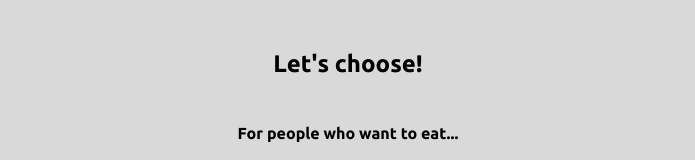
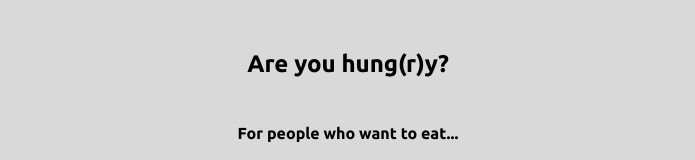
Before and after one commit to ashalexis/hungy-v1, a website: page index.html in a window 1280 px wide. Shown: the top 160 px of the page, without its empty margins (292-987 px from the left). Drawn offline with nearby package versions, Linux system fonts and the light colour scheme; no server answers.

Commit message:
change name to hungy

```diff
--- a/index.html
+++ b/index.html
@@ -2,7 +2,7 @@
 <html>
 
 <head>
-    <title>Let's choose!</title>
+    <title>Hungy</title>
     <meta lang="en" />
     <meta name="viewport" content="width=device-width, initial-scale=1.0" />
     <meta charset="UTF-8" />
@@ -16,7 +16,7 @@
 
 <body>
     <section id="mainDisplay">
-        <h1>Let's choose!</h1>
+        <h1>Are you hung(r)y?</h1>
         <h4>For people who want to eat...<br />But can't choose</h4>
         <button class="primaryButton" id="elimination" disabled onclick="handleClickRoulette()">
 				Roulette (1 person)
--- a/package.json
+++ b/package.json
@@ -1,11 +1,11 @@
 {
-    "name": "lets-choose",
+    "name": "hungy",
     "author": "Ash Lim",
     "version": "1.0.0",
     "description": "A site to choose what to eat",
     "repository": {
         "type": "git",
-        "url": "https://github.com/ashalexis/lets-choose"
+        "url": "https://github.com/ashalexis/hungy-v1"
     },
     "license": "MIT",
     "scripts": {
```
Also changed, not shown: elimination.html (+1 -1 lines), matchup.html (+1 -1 lines).
